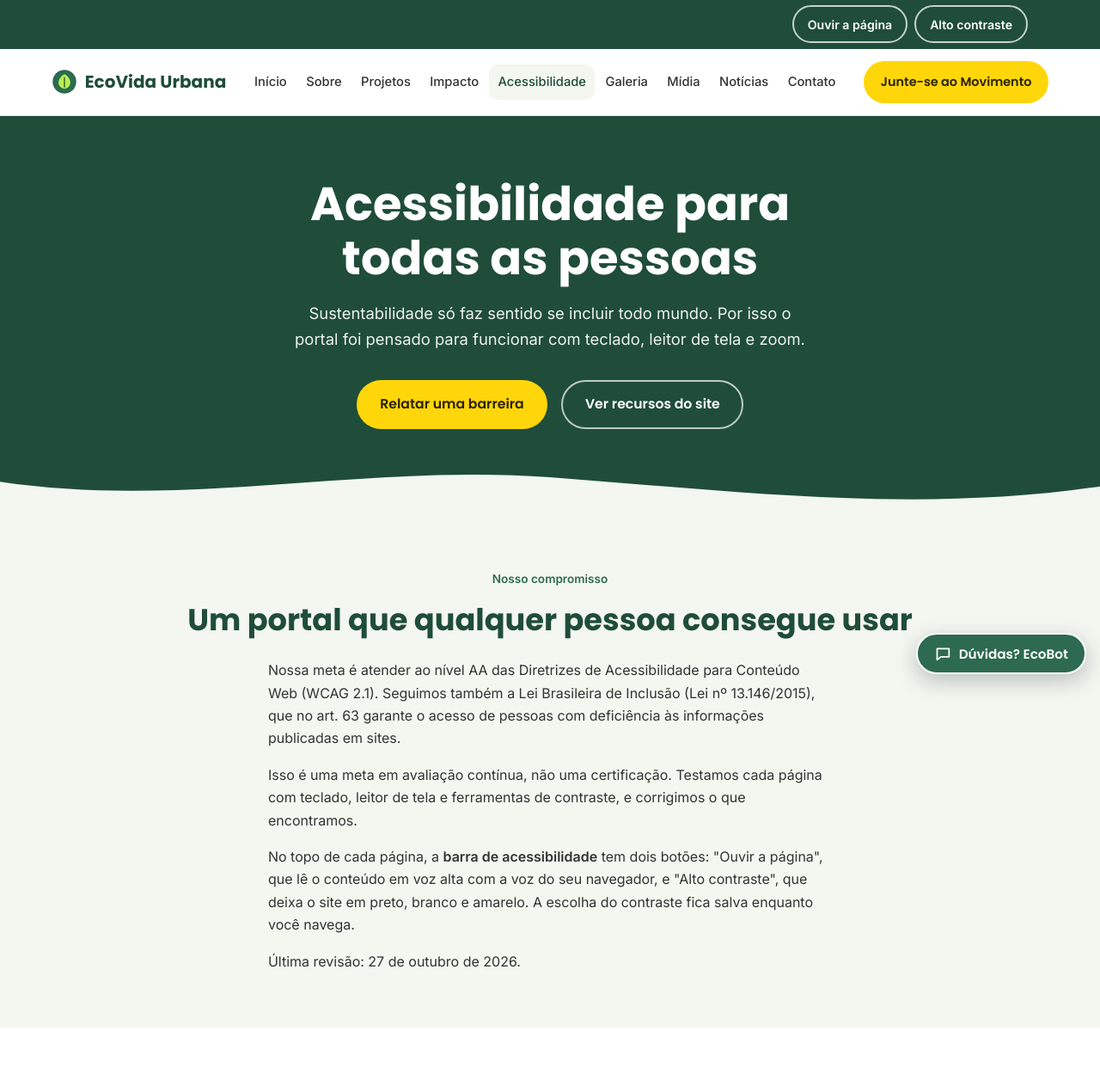
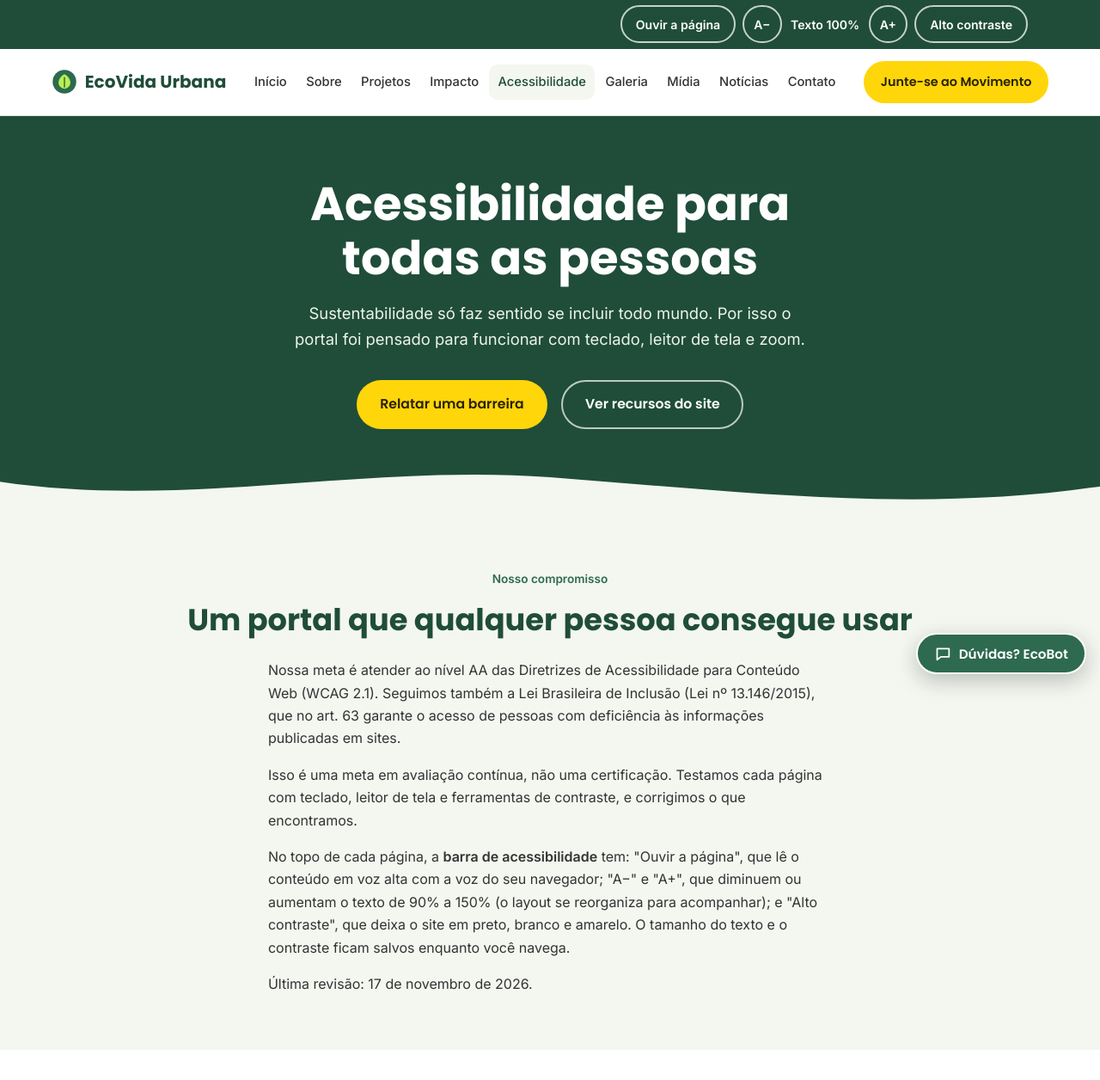
Before and after one commit to abreu-23/abreu-23-U-UNICID-ADS-CC-ENG-FRONTEND-2260030-N8-2-2026-INT-ECOVIDA, a website: page public/acessibilidade.html in a window 1280 px wide. Shown: the top 1256 px of the page at 86% size. Drawn offline with Linux system fonts and the light colour scheme.

Commit message:
feat: adiciona botões A− e A+ para o tamanho do texto
- Barra de acessibilidade ganha A−/A+ (90% a 150%), salvo no localStorage
- Com texto ampliado, o cabeçalho passa para duas linhas
- Página de acessibilidade descreve o novo recurso

Co-Authored-By: Claude Opus 5.5 <noreply@anthropic.com>

```diff
--- a/public/acessibilidade.html
+++ b/public/acessibilidade.html
@@ -83,12 +83,14 @@
             corrigimos o que encontramos.
           </p>
           <p>
-            No topo de cada página, a <strong>barra de acessibilidade</strong> tem dois
-            botões: "Ouvir a página", que lê o conteúdo em voz alta com a voz do seu
-            navegador, e "Alto contraste", que deixa o site em preto, branco e amarelo.
-            A escolha do contraste fica salva enquanto você navega.
+            No topo de cada página, a <strong>barra de acessibilidade</strong> tem:
+            "Ouvir a página", que lê o conteúdo em voz alta com a voz do seu
+            navegador; "A−" e "A+", que diminuem ou aumentam o texto de 90% a 150%
+            (o layout se reorganiza para acompanhar); e "Alto contraste", que deixa o
+            site em preto, branco e amarelo. O tamanho do texto e o contraste ficam
+            salvos enquanto você navega.
           </p>
-          <p>Última revisão: <time datetime="2026-10-27">27 de outubro de 2026</time>.</p>
+          <p>Última revisão: <time datetime="2026-11-17">17 de novembro de 2026</time>.</p>
         </div>
       </div>
     </section>
--- a/public/css/style.css
+++ b/public/css/style.css
@@ -1892,6 +1892,51 @@ body:has(.ecobot) .site-footer {
   outline-offset: 2px;
 }
 
+.barra-acessibilidade-botao:disabled {
+  opacity: 0.5;
+  cursor: not-allowed;
+}
+
+.barra-acessibilidade-botao:disabled:hover {
+  background: transparent;
+}
+
+/* Botões A− e A+ com o percentual atual entre eles */
+.barra-acessibilidade-grupo {
+  display: flex;
+  align-items: center;
+  gap: 0.4rem;
+}
+
+.barra-acessibilidade-grupo .barra-acessibilidade-botao {
+  min-width: 2.75rem;
+  padding: 0.35rem 0.7rem;
+}
+
+.barra-acessibilidade-status {
+  min-width: 5.5rem;
+  font-size: 0.88rem;
+  font-weight: 600;
+  text-align: center;
+}
+
+/* Texto ampliado (classe .texto-ampliado no <html>): os breakpoints em px
+   não percebem a letra maior, então o cabeçalho passa a usar o layout em
+   duas linhas mesmo no computador, com o menu inteiro embaixo da marca. */
+.texto-ampliado .header-inner {
+  flex-wrap: wrap;
+  justify-content: center;
+  text-align: center;
+}
+
+.texto-ampliado .main-nav {
+  order: 3;
+  flex: 0 0 100%;
+  border-top: 1px solid var(--border);
+  padding-top: 0.6rem;
+  margin-top: 0.4rem;
+}
+
 /* =========================================================
    Modo alto contraste (classe .alto-contraste no <html>)
    Exceção à regra "sem !important": o modo precisa vencer
--- a/public/js/acessibilidade.js
+++ b/public/js/acessibilidade.js
@@ -1,29 +1,45 @@
-// Barra de acessibilidade: leitura da página por voz e modo alto contraste.
+// Barra de acessibilidade: leitura da página por voz, tamanho do texto e modo alto contraste.
 // A barra só existe quando o JavaScript carrega; sem JS, o site funciona igual.
 
 (function () {
   const CHAVE_CONTRASTE = "ecovida-alto-contraste";
+  const CHAVE_TEXTO = "ecovida-tamanho-texto";
+  // Percentuais sobre o tamanho escolhido no navegador (o CSS usa rem, então tudo acompanha)
+  const NIVEIS_TEXTO = [90, 100, 115, 130, 150];
+  const NIVEL_PADRAO = 100;
   const raiz = document.documentElement;
 
   // localStorage pode estar bloqueado (aba anônima, cookies desligados)
-  function lerPreferencia() {
+  function lerPreferencia(chave) {
     try {
-      return localStorage.getItem(CHAVE_CONTRASTE) === "sim";
+      return localStorage.getItem(chave);
     } catch (erro) {
-      return false;
+      return null;
     }
   }
 
-  function salvarPreferencia(ativo) {
+  function salvarPreferencia(chave, valor) {
     try {
-      localStorage.setItem(CHAVE_CONTRASTE, ativo ? "sim" : "nao");
+      localStorage.setItem(chave, valor);
     } catch (erro) {
-      // Sem armazenamento: o contraste vale só nesta página
+      // Sem armazenamento: a escolha vale só nesta página
     }
   }
 
-  // Aplica o contraste salvo o quanto antes, para evitar "piscar" a página clara
-  raiz.classList.toggle("alto-contraste", lerPreferencia());
+  function nivelSalvo() {
+    const nivel = Number(lerPreferencia(CHAVE_TEXTO));
+    return NIVEIS_TEXTO.indexOf(nivel) !== -1 ? nivel : NIVEL_PADRAO;
+  }
+
+  function aplicarTamanhoTexto(nivel) {
+    raiz.style.fontSize = nivel === NIVEL_PADRAO ? "" : nivel + "%";
+    // Com texto maior, o CSS reorganiza o cabeçalho para o menu não se espremer
+    raiz.classList.toggle("texto-ampliado", nivel > NIVEL_PADRAO);
+  }
+
+  // Aplica as escolhas salvas o quanto antes, para evitar "piscar" a página
+  raiz.classList.toggle("alto-contraste", lerPreferencia(CHAVE_CONTRASTE) === "sim");
+  aplicarTamanhoTexto(nivelSalvo());
 
   function criarBotao(texto) {
     const botao = document.createElement("button");
@@ -112,6 +128,57 @@
       conteudo.append(botaoOuvir);
     }
 
+    // ----- Tamanho do texto -----
+    let nivelAtual = nivelSalvo();
+
+    // Texto visível curto ("A+") + complemento lido pelos leitores de tela
+    function criarBotaoTexto(visivel, oculto) {
+      const botao = criarBotao(visivel);
+      const complemento = document.createElement("span");
+      complemento.className = "visually-hidden";
+      complemento.textContent = " " + oculto;
+      botao.append(complemento);
+      return botao;
+    }
+
+    const grupoTexto = document.createElement("div");
+    grupoTexto.className = "barra-acessibilidade-grupo";
+    grupoTexto.setAttribute("role", "group");
+    grupoTexto.setAttribute("aria-label", "Tamanho do texto");
+
+    const botaoDiminuir = criarBotaoTexto("A−", "diminuir texto");
+    const botaoAumentar = criarBotaoTexto("A+", "aumentar texto");
+    const status = document.createElement("span");
+    status.className = "barra-acessibilidade-status";
+    status.setAttribute("role", "status");
+
+    function atualizarTexto() {
+      aplicarTamanhoTexto(nivelAtual);
+      status.textContent = "Texto " + nivelAtual + "%";
+      const posicao = NIVEIS_TEXTO.indexOf(nivelAtual);
+      botaoDiminuir.disabled = posicao === 0;
+      botaoAumentar.disabled = posicao === NIVEIS_TEXTO.length - 1;
+    }
+
+    function mudarTexto(passo) {
+      const posicao = NIVEIS_TEXTO.indexOf(nivelAtual) + passo;
+      if (posicao < 0 || posicao >= NIVEIS_TEXTO.length) return;
+      nivelAtual = NIVEIS_TEXTO[posicao];
+      salvarPreferencia(CHAVE_TEXTO, String(nivelAtual));
+      atualizarTexto();
+    }
+
+    botaoDiminuir.addEventListener("click", function () {
+      mudarTexto(-1);
+    });
+    botaoAumentar.addEventListener("click", function () {
+      mudarTexto(1);
+    });
+
+    grupoTexto.append(botaoDiminuir, status, botaoAumentar);
+    conteudo.append(grupoTexto);
+    atualizarTexto();
+
     // ----- Alto contraste -----
     const botaoContraste = criarBotao("Alto contraste");
     botaoContraste.setAttribute("aria-pressed", String(raiz.classList.contains("alto-contraste")));
@@ -119,7 +186,7 @@
       const ativo = !raiz.classList.contains("alto-contraste");
       raiz.classList.toggle("alto-contraste", ativo);
       botaoContraste.setAttribute("aria-pressed", String(ativo));
-      salvarPreferencia(ativo);
+      salvarPreferencia(CHAVE_CONTRASTE, ativo ? "sim" : "nao");
     });
     conteudo.append(botaoContraste);
 
```
